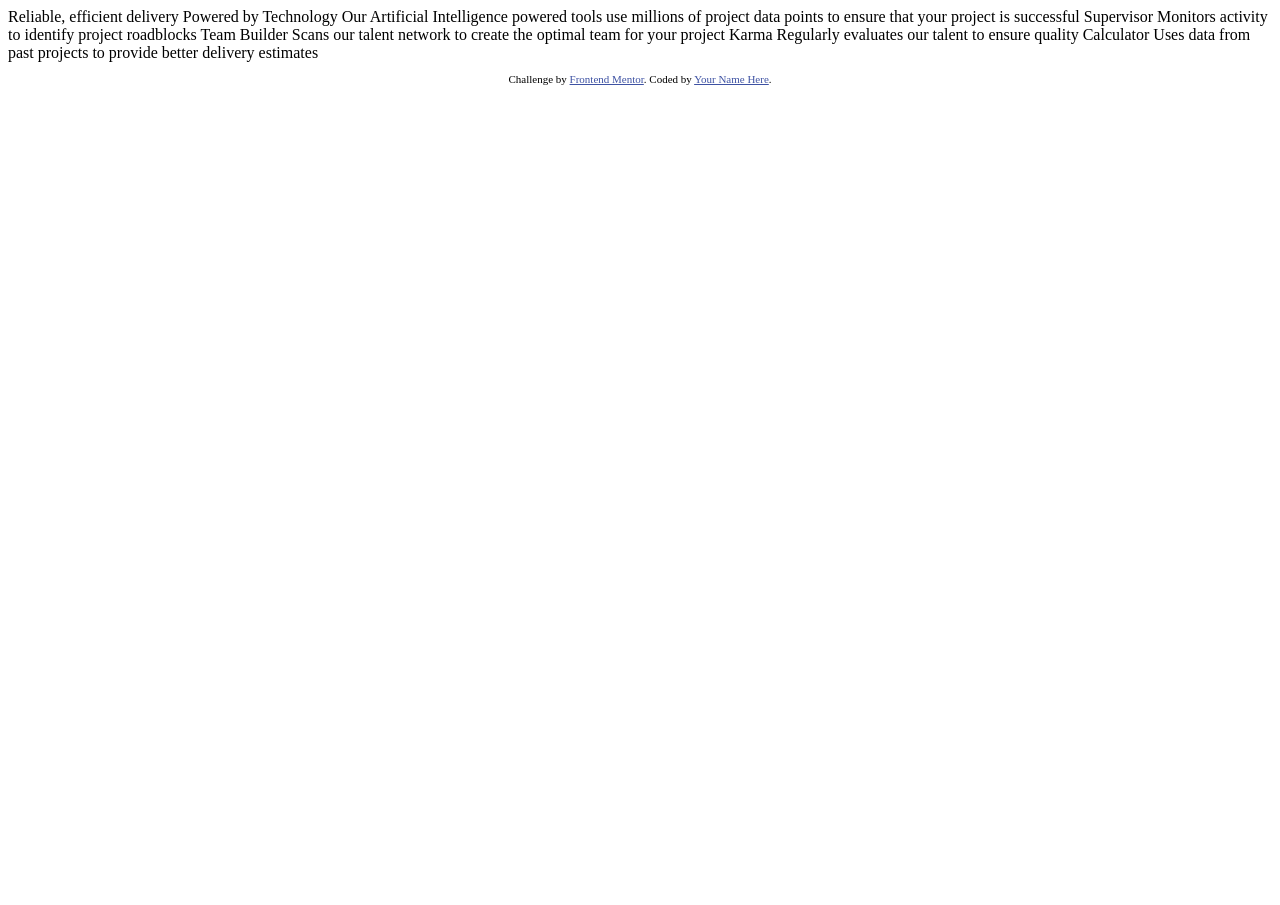
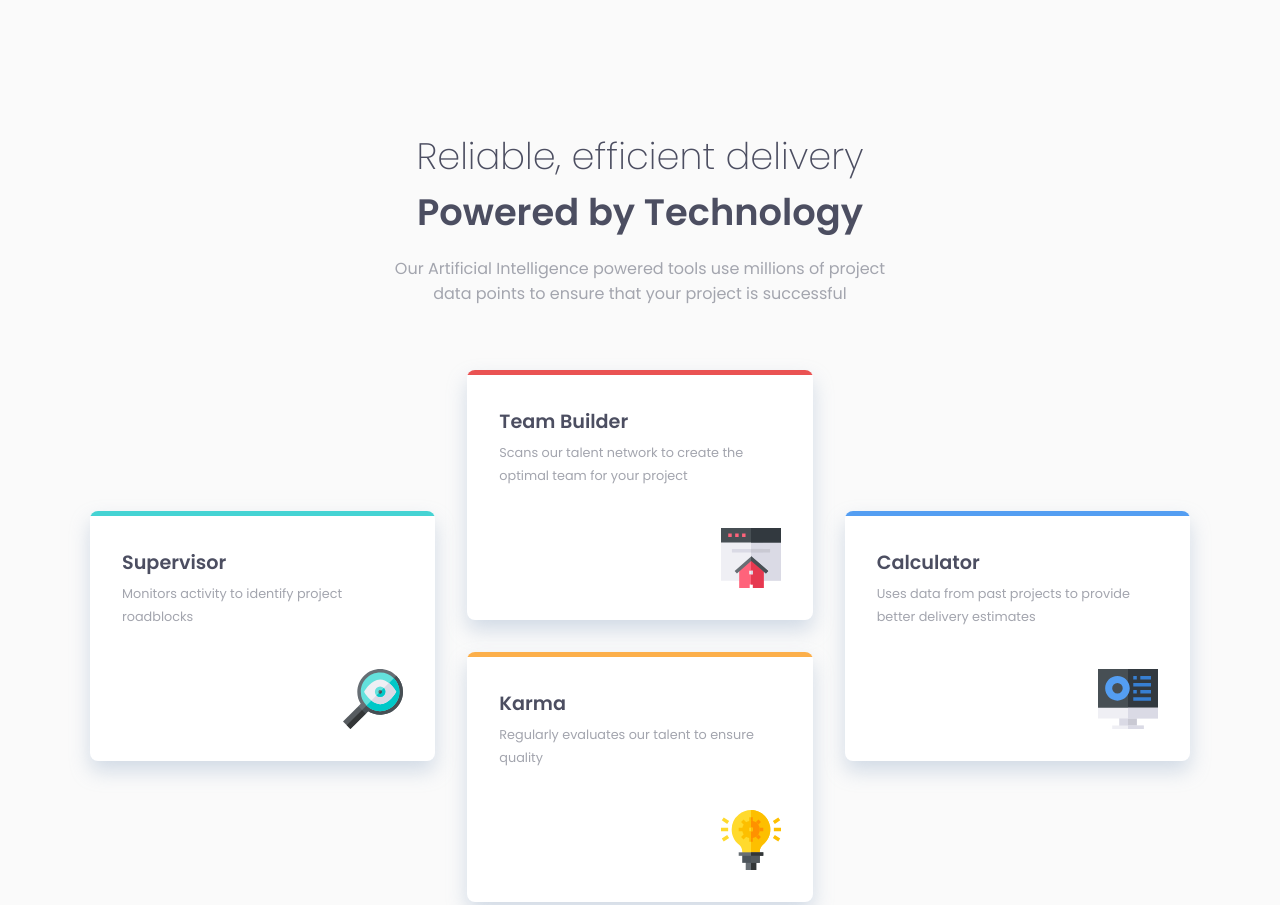
Before and after one commit to FlorianJourde/Frontend-Mentor-8-Four-card-feature-section, a plain HTML site: page index.html in a window 1280 px wide. Shown: the top 905 px of the page. Before the commit the page ends 800 px from the top, so only its background shows below. Drawn offline with Linux system fonts and the light colour scheme.

Commit message:
First challenge try

```diff
--- a/index.html
+++ b/index.html
@@ -2,44 +2,56 @@
 <html lang="en">
 <head>
   <meta charset="UTF-8">
-  <meta name="viewport" content="width=device-width, initial-scale=1.0"> <!-- displays site properly based on user's device -->
-
+  <meta name="viewport" content="width=device-width, initial-scale=1.0">
   <link rel="icon" type="image/png" sizes="32x32" href="./images/favicon-32x32.png">
-
+  <link href="https://fonts.googleapis.com/css2?family=Poppins:wght@200;400;600&display=swap" rel="stylesheet">
+  <link rel="stylesheet" href="style.css">
   <title>Frontend Mentor | Four card feature section</title>
-
-  <!-- Feel free to remove these styles or customise in your own stylesheet 👍 -->
-  <style>
-    .attribution { font-size: 11px; text-align: center; }
-    .attribution a { color: hsl(228, 45%, 44%); }
-  </style>
 </head>
 <body>
-
-  Reliable, efficient delivery
-  Powered by Technology
-
-  Our Artificial Intelligence powered tools use millions of project data points
-  to ensure that your project is successful
-
-  Supervisor
-  Monitors activity to identify project roadblocks
-
-  Team Builder
-  Scans our talent network to create the optimal team for your project
-
-  Karma
-  Regularly evaluates our talent to ensure quality
-
-  Calculator
-  Uses data from past projects to provide better delivery estimates
-
-
-  <footer>
-    <p class="attribution">
-      Challenge by <a href="https://www.frontendmentor.io?ref=challenge" target="_blank">Frontend Mentor</a>.
-      Coded by <a href="#">Your Name Here</a>.
-    </p>
-  </footer>
+  <main>
+    <section class="header">
+      <h2>Reliable, efficient delivery</h2>
+      <h1>Powered by Technology</h1>
+      <p>Our Artificial Intelligence powered tools use millions of project data points
+        to ensure that your project is successful</p>
+    </section>
+    <section>
+      <ul class="wrapper">
+        <li class="card" id="first-card">
+          <hr class="accent-border" id="supervisor">
+          <div class="card-content">
+            <h3>Supervisor</h3>
+            <p>Monitors activity to identify project roadblocks</p>
+            <img src="images/icon-supervisor.svg" alt="" class="card-decoration">
+          </div>
+        </li>
+        <li class="card" id="second-card">
+          <hr class="accent-border" id="team-builder">
+          <div class="card-content">
+            <h3>Team Builder</h3>
+            <p>Scans our talent network to create the optimal team for your project</p>
+            <img src="images/icon-team-builder.svg" alt="" class="card-decoration">
+          </div>
+        </li>
+        <li class="card" id="third-card">
+          <hr class="accent-border" id="karma">
+          <div class="card-content">
+            <h3>Karma</h3>
+            <p>Regularly evaluates our talent to ensure quality</p>
+            <img src="images/icon-karma.svg" alt="" class="card-decoration">
+          </div>
+        </li>
+        <li class="card" id="fourth-card">
+          <hr class="accent-border" id="calculator">
+          <div class="card-content">
+            <h3>Calculator</h3>
+            <p>Uses data from past projects to provide better delivery estimates</p>
+            <img src="images/icon-calculator.svg" alt="" class="card-decoration">
+          </div>
+        </li>
+      </ul>
+    </section>
+  </main>
 </body>
 </html>
--- /dev/null
+++ b/style.css
@@ -0,0 +1,187 @@
+:root {
+  --clr-red: hsl(0, 78%, 62%);
+  --clr-cyan: hsl(180, 62%, 55%);
+  --clr-orange: hsl(34, 97%, 64%);
+  --clr-blue: hsl(212, 86%, 64%);
+  --clr-very-dark-blue: hsl(234, 12%, 34%);
+  --clr-grayish-blue: hsl(229, 6%, 66%);
+  --clr-very-light-gray: hsl(0, 0%, 98%);
+  --clr-white: hsl(0, 0%, 100%);
+  --fs-h1: 1.5em;
+  --fs-h2: 1.5em;
+  --fs-h3: 1.2em;
+  --fs-card: 0.8em;
+  --ff-primary: Poppins, sans-serif;
+  --br-primary: 8px;
+}
+
+*, ::after, ::before {
+  box-sizing: border-box;
+  margin: 0;
+  padding: 0;
+}
+
+body {
+  font-family: var(--ff-primary);
+  background-color: var(--clr-very-light-gray);
+  display: flex;
+  align-items: center;
+  justify-content: center;
+  padding: 5rem 1rem;
+  color: var(--clr-very-dark-blue);
+}
+
+h1 {
+  font-size: var(--fs-h1);
+}
+
+h2 {
+  font-size: var(--fs-h2);
+  font-weight: 200;
+}
+
+h3 {
+  font-size: var(--fs-h3);
+}
+
+p {
+  color: var(--clr-grayish-blue)
+}
+
+li {
+  list-style: none;
+}
+
+.header {
+  text-align: center;
+  margin: auto;
+  min-width: 320px;
+  max-width: 500px;
+}
+
+.header p {
+  padding-bottom: 4rem;
+}
+
+.header h1 {
+  padding-bottom: 1rem;
+}
+
+.card {
+  background-color: var(--clr-white);
+  border-radius: var(--br-primary);
+  overflow: hidden;
+  min-width: 320px;
+  max-width: 500px;
+  margin: auto;
+  display: flex;
+  flex-direction: column;
+  justify-content: space-between;
+  height: 220px;
+  box-shadow: 0 10px 20px hsla(215, 31%, 69%, 0.4);
+}
+
+.card-content {
+  display: flex;
+  flex-direction: column;
+  justify-content: space-between;
+  margin: 2rem;
+  flex-grow: 1;
+}
+
+#first-card {
+  grid-area: first-card;
+}
+
+#second-card {
+  grid-area: second-card;
+}
+
+#third-card {
+  grid-area: third-card;
+}
+
+#fourth-card {
+  grid-area: fourth-card;
+}
+
+.accent-border {
+  width: auto;
+  height: 3px;
+  border: none;
+}
+
+#supervisor {
+  background-color: var(--clr-cyan);
+}
+
+#team-builder {
+  background-color: var(--clr-red);
+}
+
+#karma {
+  background-color: var(--clr-orange);
+}
+
+#calculator {
+  background-color: var(--clr-blue);
+}
+
+.card img {
+  height: 60px;
+  object-fit: contain;
+  margin-right: 0;
+  margin-left: auto;
+}
+
+.card h3 {
+  padding-bottom: 0.2rem;
+}
+
+.card p {
+  flex-grow: 1;
+  font-size: var(--fs-card);
+  line-height: 1.4rem;
+}
+
+.card + .card {
+  margin-top: 1.5rem;
+}
+
+@media (min-width: 1100px) {
+  :root {
+    --fs-h1: 2.3em;
+    --fs-h2: 2.3em;
+    padding: 3rem 1rem;
+  }
+
+  .wrapper {
+    width: 1100px;
+    display: grid;
+    grid-template-columns: 1fr 1fr 1fr;
+    grid-template-rows: 1fr 1fr 1fr 1fr;
+    gap: 2rem 2rem;
+    grid-template-areas:
+               ". second-card ."
+      "first-card second-card fourth-card"
+      "first-card third-card fourth-card"
+               ". third-card .";
+  }
+
+  .card {
+    height: 250px;
+  }
+
+  .card h3 {
+    padding-bottom: 0.4rem;
+  }
+
+  .card + .card {
+    margin-top: 0;
+  }
+
+
+  .accent-border {
+    height: 5px;
+  }
+}
```
Also changed, not shown: 2 other files.
